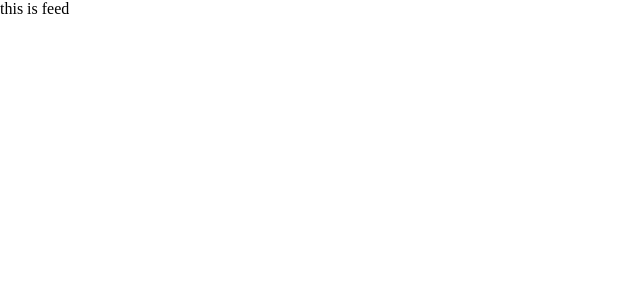
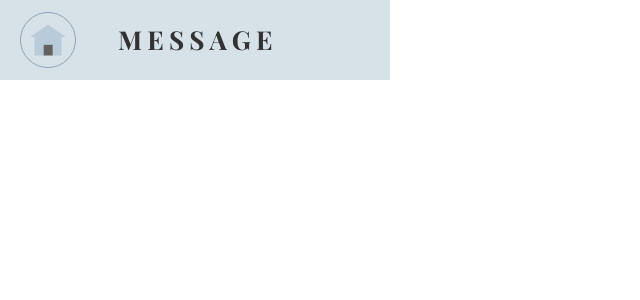
Before and after one commit to cs160-group-7/final, a React (Create React App) app: page /feed in a window 1280 px wide. Shown: the top 300 px of the page, without its empty margins (0-640 px from the left). Built offline with nearby package versions, Linux system fonts and the light colour scheme.

Commit message:
Updated feed header

```diff
--- /dev/null
+++ b/src/Components/FeedHeader.js
@@ -0,0 +1,17 @@
+import React from 'react';
+import '../pages/styles/message.css'
+import homeicon from '../assets/message-home.svg';
+
+
+const FeedHeader = () => {
+    return(
+        <div className="header-container">
+            <button className="home-button">
+                <img src={homeicon}/>
+            </button>
+            <span className="header-name">MESSAGE</span>
+        </div>
+    )
+}
+
+export default FeedHeader;
--- a/src/pages/Feed.js
+++ b/src/pages/Feed.js
@@ -1,9 +1,14 @@
-import React from "react"
+import React, {useState} from "react"
+import FeedHeader from "../Components/FeedHeader";
 
 const Feed = () => {
+
+    const [showYours, setShowYours] = useState(true)
+
     return (
         <>
-        this is feed
+            <FeedHeader />
+
         </>
     )
 }
--- a/src/pages/MessageCompose.js
+++ b/src/pages/MessageCompose.js
@@ -1,5 +1,5 @@
 import React, {useState} from 'react';
-import MessageHeader from './MessageHeader';
+import MessageHeader from '../Components/MessageHeader';
 import { useNavigate } from 'react-router-dom';
 import { makeMessage } from '../server/Server';
 const MessageCompose = () => {
--- a/src/pages/MessageHome.js
+++ b/src/pages/MessageHome.js
@@ -1,5 +1,5 @@
 import React from 'react';
-import MessageHeader from './MessageHeader';
+import MessageHeader from '../Components/MessageHeader';
 import mailimage from '../assets/mail-image.svg';
 import { useNavigate } from 'react-router-dom';
 
```
Also changed, not shown: src/Components/MessageHeader.js (renamed from src/pages/MessageHeader.js).
